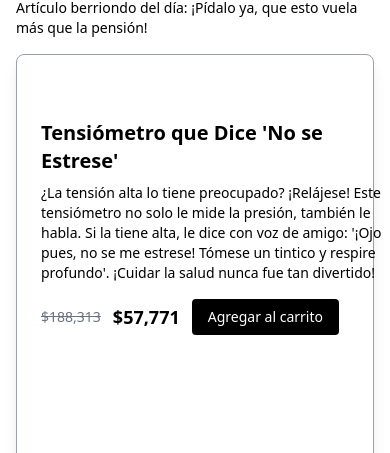
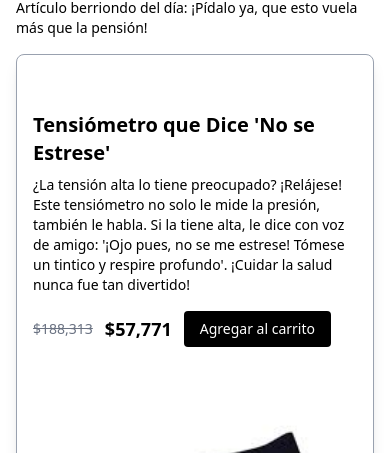
Before and after one commit to dangv31/devwebTrabajo, a React (Vite) app in the folder frontend/: page / in a window 390 px wide. Shown: the part 158-611 px from the top of the page. Built offline with nearby package versions, Linux system fonts and the light colour scheme.

Commit message:
productInfo responsive

```diff
--- a/frontend/src/components/ProductInfo.jsx
+++ b/frontend/src/components/ProductInfo.jsx
@@ -1,17 +1,17 @@
-import React, {useContext} from "react";
-import {ShopContext} from "../context/ShopContext.jsx";
+import React, { useContext } from 'react';
+import { ShopContext } from '../context/ShopContext.jsx';
 
 const ProductInfo = ({ product, showDescription = true, showButton = true }) => {
-    const {addToCart} = useContext(ShopContext);
+    const { addToCart } = useContext(ShopContext);
 
     return (
-        <div className="flex flex-col sm:flex-row border border-gray-400 rounded-lg shadow-lg bg-white">
-            {/* Texto izquierda */}
-            <div className="w-full sm:w-1/2 flex items-center justify-center py-10 sm:py-0 m-6">
-                <div className="text-[#414141]">
+        <div className="flex flex-col sm:flex-row border border-gray-400 rounded-lg shadow-lg bg-white p-4 sm:gap-6">
+            {/* Contenedor del Texto (Izquierda) */}
+            <div className="w-full sm:w-3/5 flex items-center justify-center py-10 sm:py-0">
+                <div className="text-[#414141] break-words max-w-lg">
                     <h2 className="text-xl font-bold text-black mb-2">{product.name}</h2>
                     {showDescription && (
-                        <p className="text-sm text-black mb-4">{product.description}</p>
+                        <p className="text-sm sm:text-base text-black mb-4">{product.description}</p>
                     )}
                     <div className="flex items-center gap-3 mb-4">
                         {product.oldPrice && (
@@ -30,8 +30,8 @@ const ProductInfo = ({ product, showDescription = true, showButton = true }) =>
                     </div>
                 </div>
             </div>
-            {/* Imagen derecha */}
-            <div className="w-full sm:w-1/3 flex justify-center items-center mb-4 mt-4">
+            {/* Contenedor de la Imagen (Derecha) */}
+            <div className="w-full sm:w-2/5 flex justify-center items-center">
                 <img
                     src={product.image[0]}
                     alt={product.name}
```
